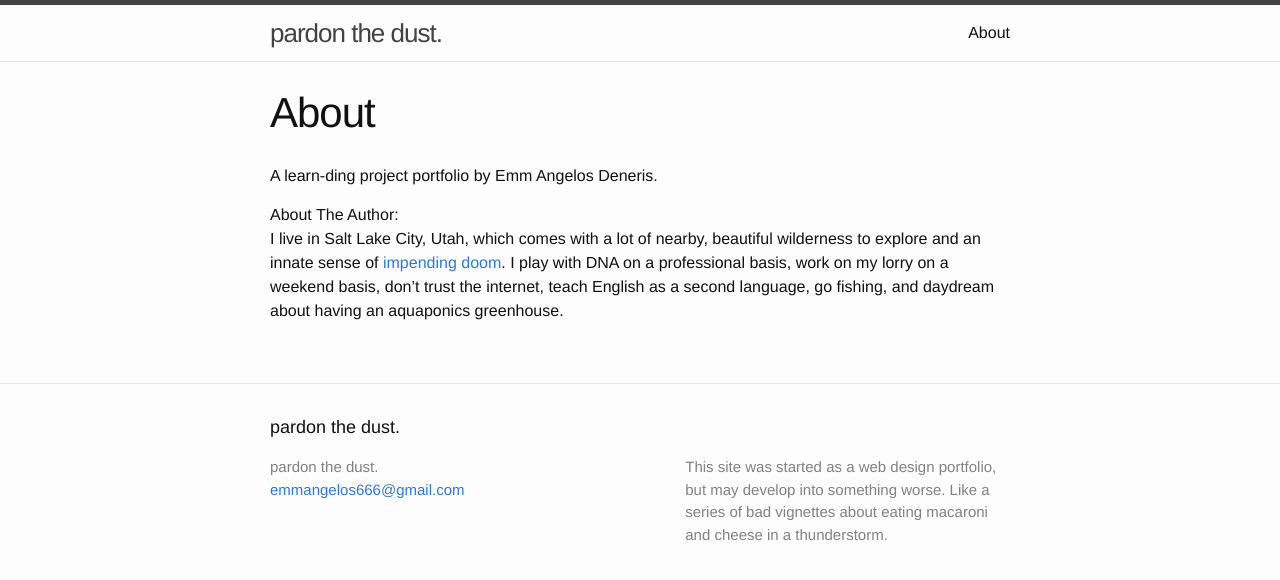
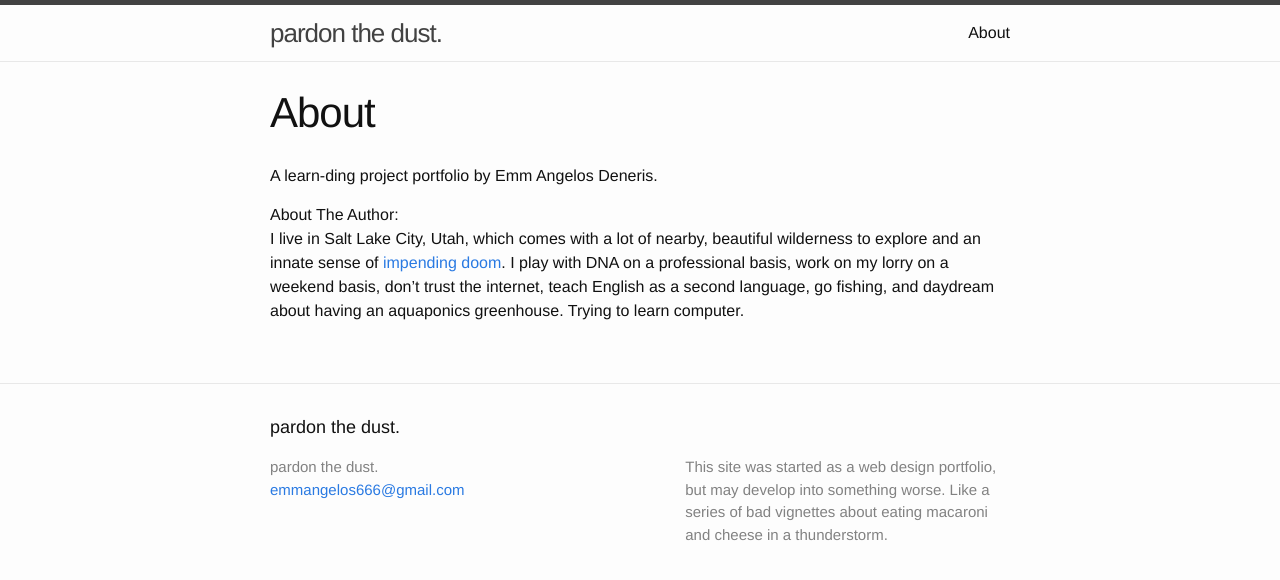
Before and after one commit to Emmangelos/emmangelos.github.io, a Jekyll site: the page built from about.md, in a window 1280 px wide. Shown: the top 580 px of the page. Built offline with Jekyll 4.4.1, drawn with Linux system fonts in a browser that asks for light colours.

Commit message:
Update about.md

```diff
--- a/about.md
+++ b/about.md
@@ -7,7 +7,7 @@ permalink: /about/
 A learn-ding project portfolio by Emm Angelos Deneris.
 
 About The Author:
-<br/> I live in Salt Lake City, Utah, which comes with a lot of nearby, beautiful wilderness to explore and an innate sense of [impending doom][impendingdoom]. I play with DNA on a professional basis, work on my lorry on a weekend basis, don't trust the internet, teach English as a second language, go fishing, and daydream about having an aquaponics greenhouse.
+<br/> I live in Salt Lake City, Utah, which comes with a lot of nearby, beautiful wilderness to explore and an innate sense of [impending doom][impendingdoom]. I play with DNA on a professional basis, work on my lorry on a weekend basis, don't trust the internet, teach English as a second language, go fishing, and daydream about having an aquaponics greenhouse. Trying to learn computer.
 
 
 
```
